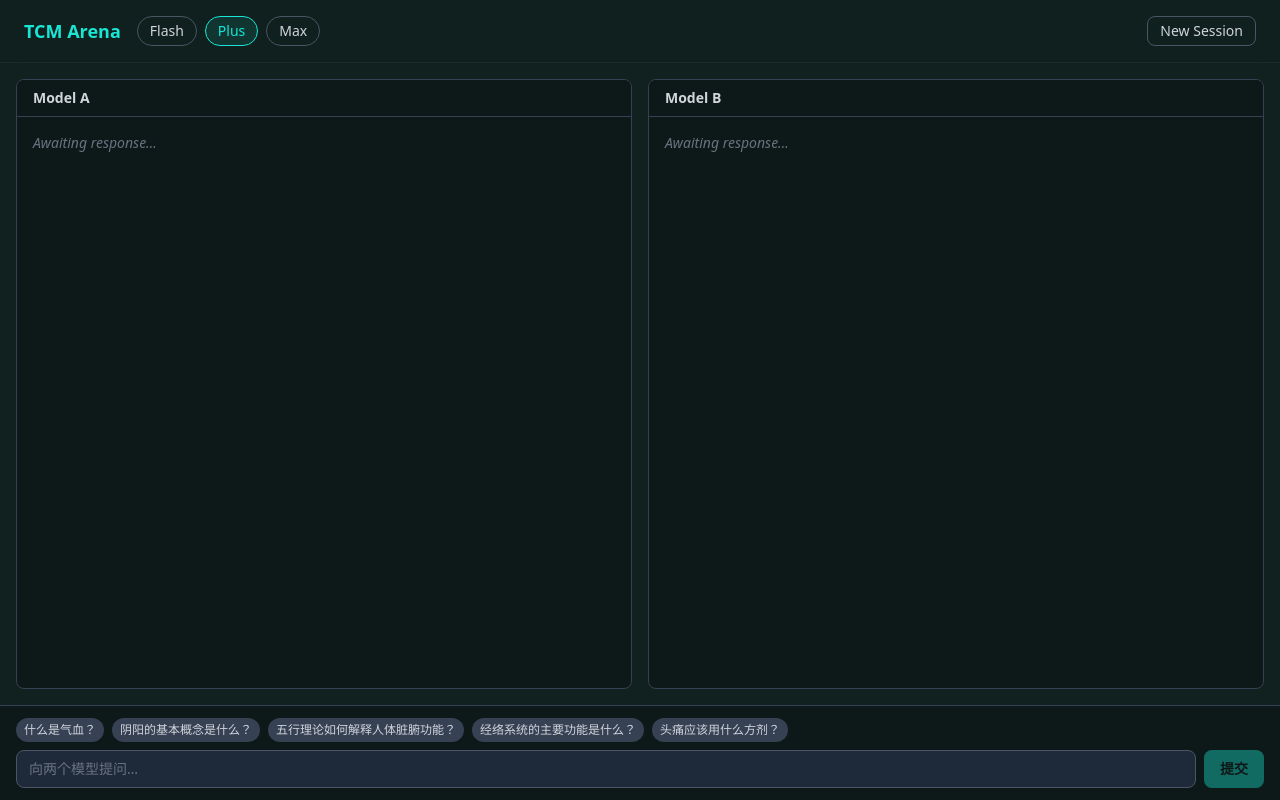
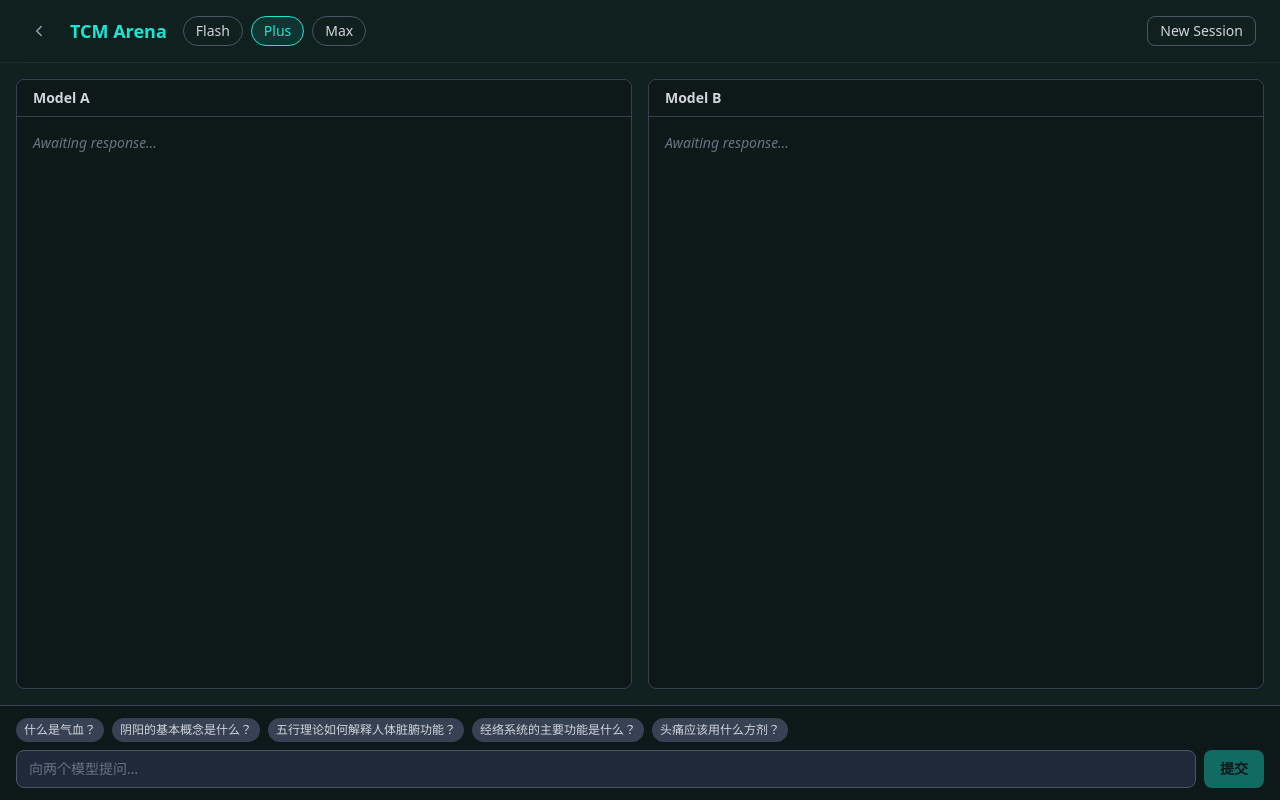
Before and after one commit to AndyZHENG0715/TCM-Sage, a Next.js app in the folder web/: page /arena in a window 1280 px wide. Built offline with nearby package versions, Linux system fonts and the light colour scheme.

Commit message:
fix(arena): add back-to-home button in arena header

```diff
--- a/web/app/arena/page.tsx
+++ b/web/app/arena/page.tsx
@@ -1,6 +1,7 @@
 "use client";
 
 import { useRef, useState } from "react";
+import Link from "next/link";
 import { ArenaModelSelector } from "@/components/ArenaModelSelector";
 import { ArenaPanel } from "@/components/ArenaPanel";
 import { ArenaReveal } from "@/components/ArenaReveal";
@@ -61,6 +62,9 @@ export default function ArenaPage() {
   return (
     <div className="min-h-screen bg-background-dark text-parchment flex flex-col">
       <header className="flex items-center gap-4 px-6 py-4 border-b border-white/5 bg-background-dark/80 backdrop-blur-md z-10 shrink-0">
+        <Link href="/" className="shrink-0 p-1.5 text-gray-400 hover:text-primary transition-colors rounded-lg hover:bg-primary/10" title="返回主页">
+          <svg xmlns="http://www.w3.org/2000/svg" width="18" height="18" viewBox="0 0 24 24" fill="none" stroke="currentColor" strokeWidth="2" strokeLinecap="round" strokeLinejoin="round"><path d="m15 18-6-6 6-6"/></svg>
+        </Link>
         <h1 className="text-lg font-semibold text-primary shrink-0">TCM Arena</h1>
         <div className="flex-1">
           <ArenaModelSelector
```
